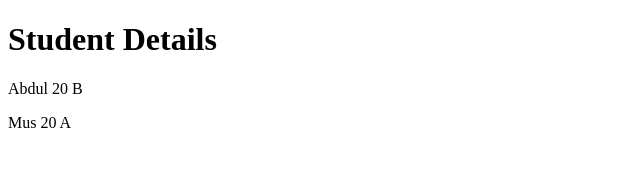
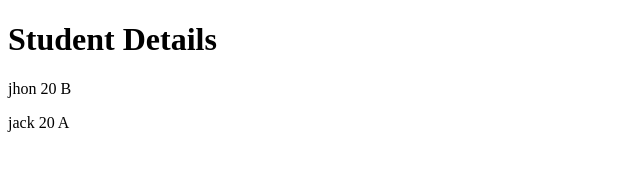
Before and after one commit to 24BCAA-AHALYA/rjs_ahalyarj_program04, a plain HTML site: page index.html in a window 1280 px wide. Shown: the full height of the page, 0-640 px from the left. Drawn offline with Linux system fonts and the light colour scheme.

Commit message:
Update index.html

```diff
--- a/index.html
+++ b/index.html
@@ -12,8 +12,8 @@
 
     <script>
         const students = [
-            { name: "Abdul", age: 20, grade: "B" },
-            { name: "Mus", age: 20, grade: "A" }
+            { name: "jhon", age: 20, grade: "B" },
+            { name: "jack", age: 20, grade: "A" }
         ];
 
         const output = students.map(({ name, age, grade }) =>
```
